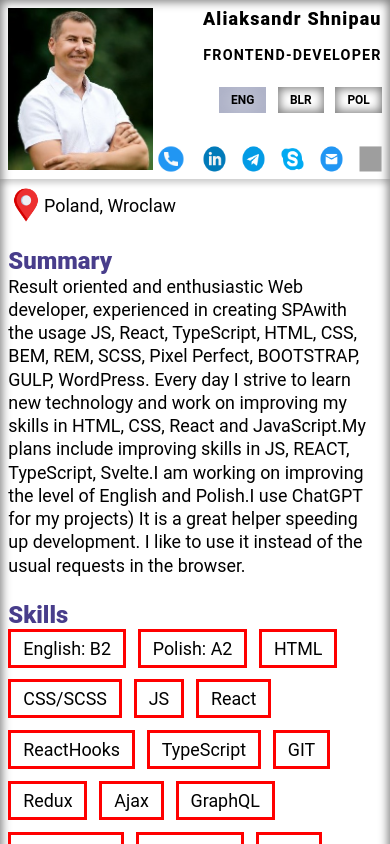
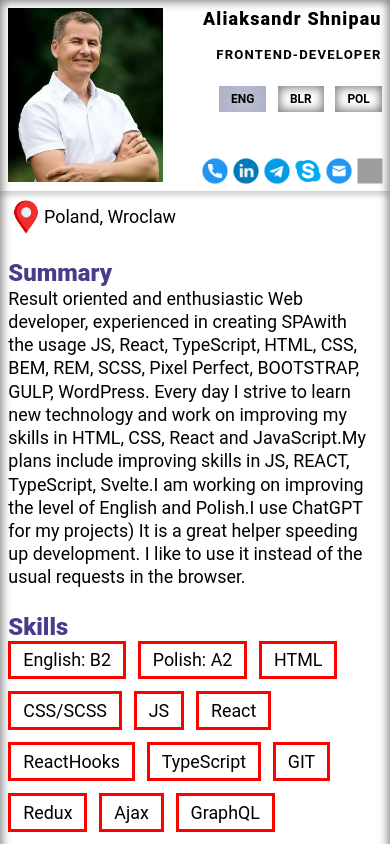
Before and after one commit to AlexandrShnipov/CV, a React (Create React App) app: page / in a window 390 px wide. Shown: the top 844 px of the page. Built offline with nearby package versions, Linux system fonts and the light colour scheme; grey boxes are pictures that could not be loaded.

Commit message:
fixed contacts

```diff
--- a/src/App.module.css
+++ b/src/App.module.css
@@ -42,6 +42,7 @@
 .mainTitle {
     letter-spacing: .5rem;
     margin-bottom: 2rem;
+    text-align: end;
 }
 
 .mainTitleName {
@@ -54,7 +55,7 @@
     font-size: 2rem;
     font-weight: 700;
     text-transform: uppercase;
-    text-align: end;
+
 }
 
 
@@ -211,7 +212,7 @@
     }
 
     .header {
-        height: 15rem;
+        height: 16rem;
         padding: .7rem;
         gap: .5rem;
     }
@@ -232,7 +233,7 @@
     }
 }
 
-@media only screen and (max-width: 380px) {
+@media only screen and (max-width: 390px) {
 
     .mainTitleName {
         font-size: 1.5rem;
@@ -240,6 +241,12 @@
 
     .mainTitleProfession {
         font-size: 1.1rem;
+    }
+}
+
+@media only screen and (max-width: 318px){
+    .header{
+        height: 18rem;
     }
 }
 
--- a/src/contacts/Contacts.module.css
+++ b/src/contacts/Contacts.module.css
@@ -2,6 +2,8 @@
     display: flex;
     align-items: center;
     gap: 1.5rem;
+    width: 100%;
+    justify-content: flex-end;
 }
 
 .contactsListItemIcons,
@@ -46,18 +48,33 @@
     .contactsListItemLink span {
         display: none;
     }
+
+    .iconsTel{
+        margin-right: 0;
+    }
+
     .contactsList{
         justify-content: space-between;
     }
 }
 
-@media only screen and (max-width: 576px) {
+@media only screen and (max-width: 525px) {
     .contactsListItemIcons,
     .contactsListItemIcon{
         width: 2rem;
         height: 2rem;
     }
 }
+
+@media only screen and (max-width: 430px) {
+    .contactsList{
+        display: flex;
+        align-items: center;
+        gap: 0;
+        justify-content: space-between;
+    }
+}
+
 
 /*print*/
 
```
